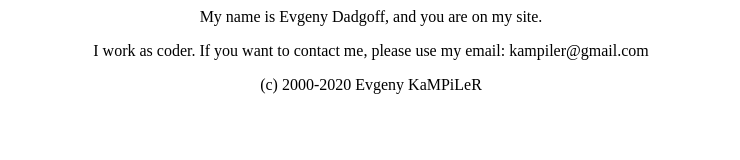
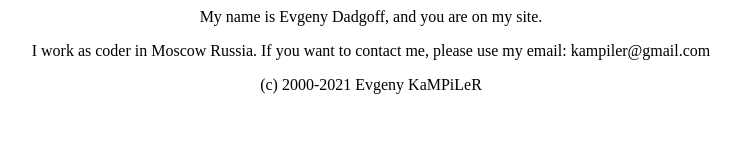
Before and after one commit to kampiler/kampiler.github.io, a plain HTML site: page index.html in a window 1280 px wide. Shown: the whole page, without its empty margins (269-1009 px from the left). Drawn offline with Linux system fonts and the light colour scheme.

Commit message:
Update index.html

```diff
--- a/index.html
+++ b/index.html
@@ -6,10 +6,10 @@
 <center>
 <p>My name is Evgeny Dadgoff, and you are on my site.
 <p>
-<p>I work as coder. If you want to contact me, please use my email: kampiler@gmail.com
+<p>I work as coder in Moscow Russia. If you want to contact me, please use my email: kampiler@gmail.com
 <p>
 <p>
-<p>(c) 2000-2020 Evgeny KaMPiLeR
+<p>(c) 2000-2021 Evgeny KaMPiLeR
 </center>
 </body>
 </html>
```
